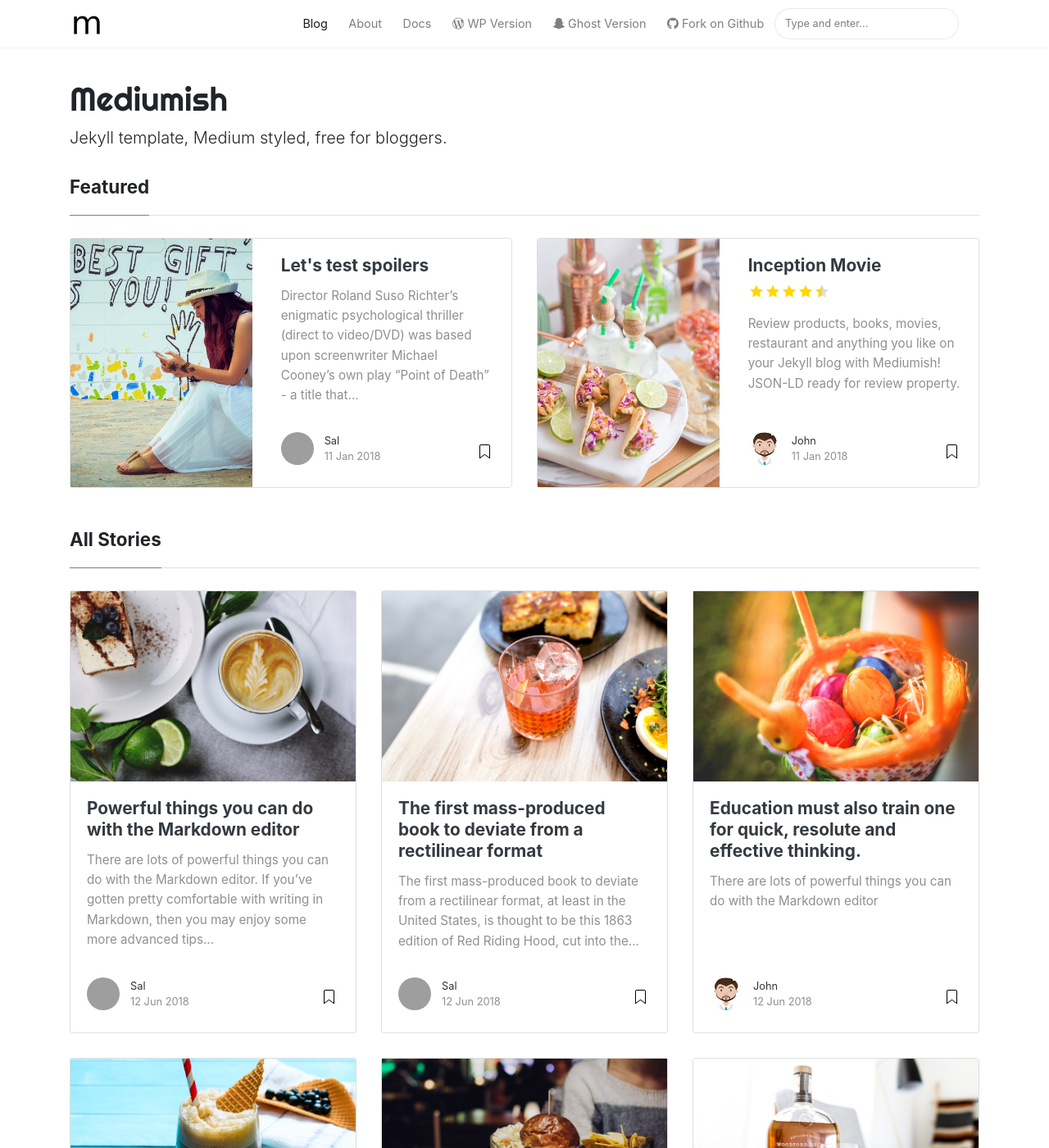
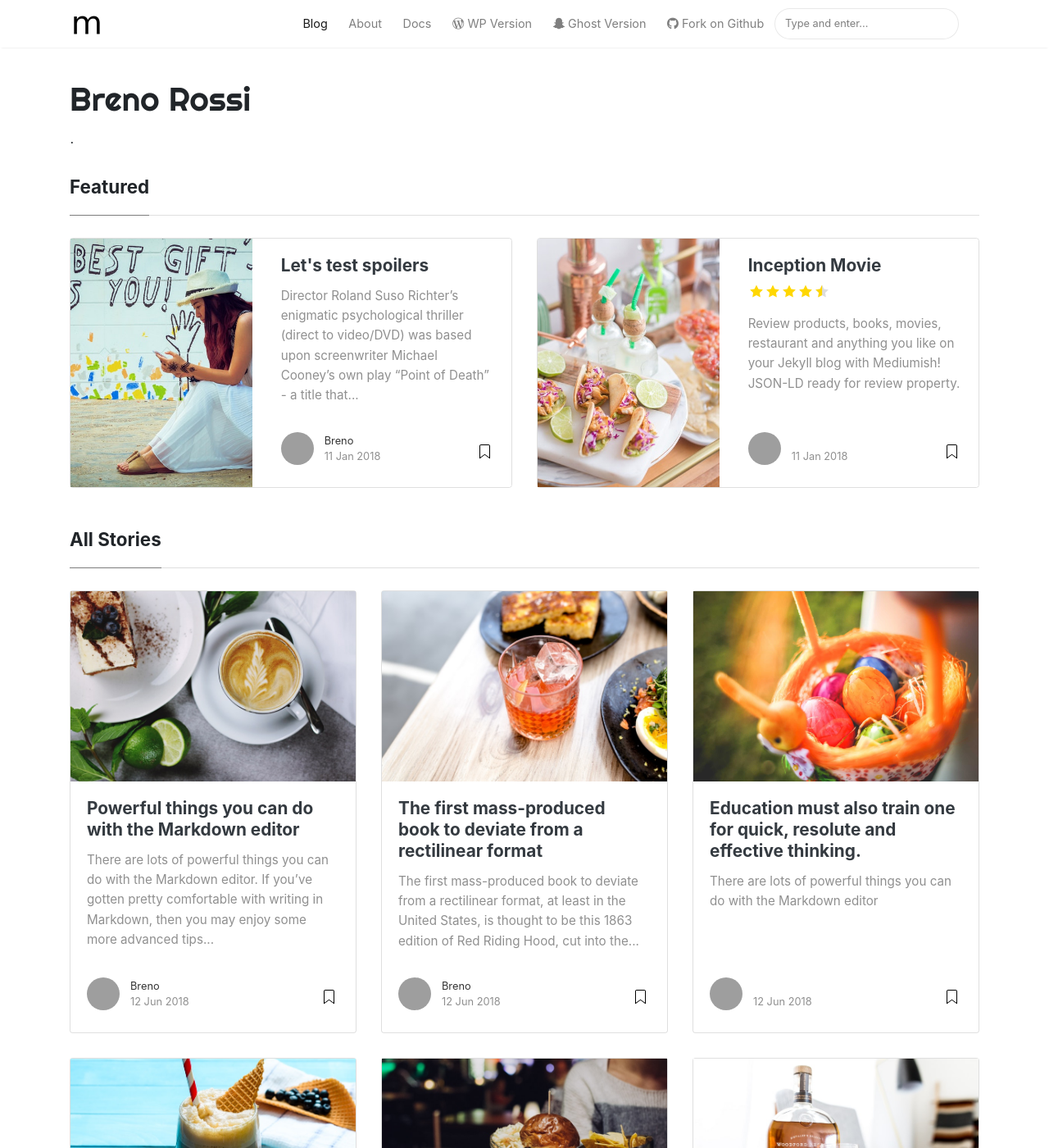
Before and after one commit to breno-rossi/breno-rossi.github.io, a Jekyll site: the page built from index.html, in a window 1280 px wide and 1400 px high. Shown: the whole window at 82% size. Built offline with Jekyll 4.4.1, drawn with Linux system fonts in a browser that asks for light colours; nearby versions of some CDN libraries; the list of posts is cut into pages by our own code; some of the changed text lies outside the part shown; grey boxes are pictures that could not be loaded.

Commit message:
atualizando config yml

```diff
--- a/_config.yml
+++ b/_config.yml
@@ -1,7 +1,7 @@
 # Site
-name: "Mediumish"
-title: "Mediumish"
-description: "Jekyll template, Medium styled, free for bloggers."
+name: "Breno Rossi"
+title: "Breno Rossi"
+description: "."
 logo: 'assets/images/logo.png'
 favicon: 'assets/images/logo.png'
 baseurl: /mediumish-theme-jekyll
@@ -14,22 +14,14 @@
 # Authors
 authors:
   sal:
-    name: Sal
-    display_name: Sal
+    name: Breno Rossi
+    display_name: Breno
     gravatar: e56154546cf4be74e393c62d1ae9f9d4
-    email: wowthemesnet@gmail.com
-    web: https://www.wowthemes.net
-    twitter: https://twitter.com/wowthemesnet
-    description: "Author of Mediumish, a Bootstrap Medium styled template available for WordPress, HTML, Ghost and Jekyll. You are currently previewing Jekyll template demo."
-  john:
-    name: John
-    display_name: John
-    avatar: 'assets/images/avatar.png'
-    gravatar: b1cc14991db7a456fcd761680bbc8f81
-    email: wowthemesnet@gmail.com
-    web: https://www.wowthemes.net
-    twitter: https://twitter.com/wowthemesnet
-    description: "This is the author box. Write a short description of the author here. You are currently previewing Mediumish demo, a Jekyll template compatible with Github pages."
+    email: brenorossiduarte@gmail.com
+    web:
+    twitter:
+    description:
+
 
 # Plugins
 plugins:
```
